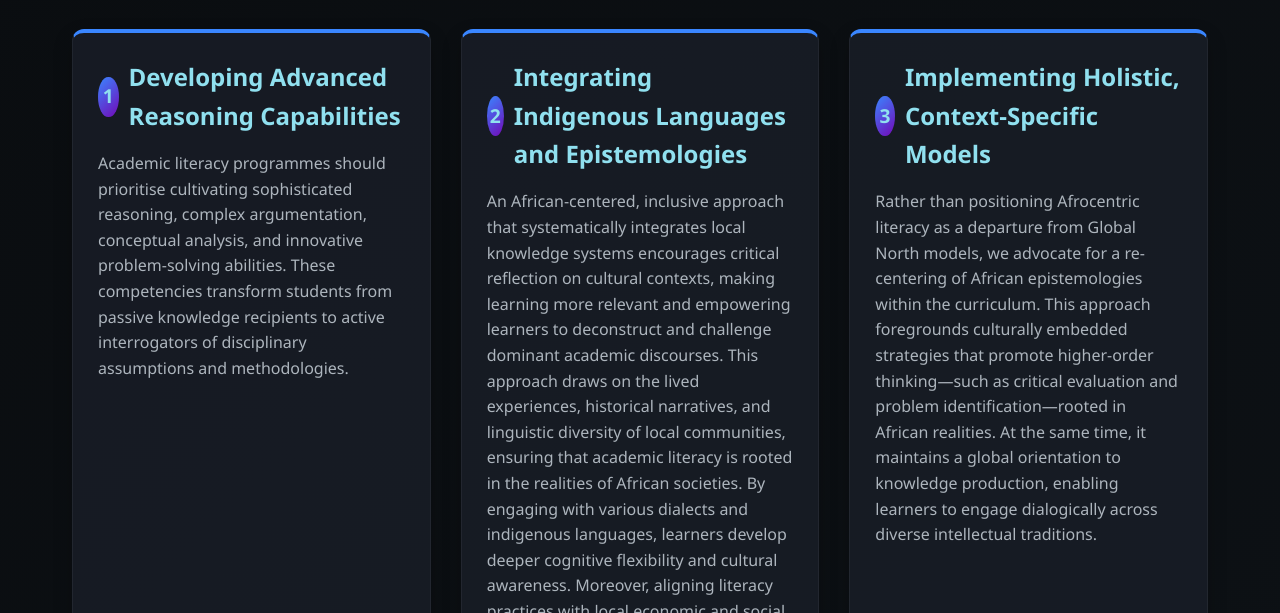
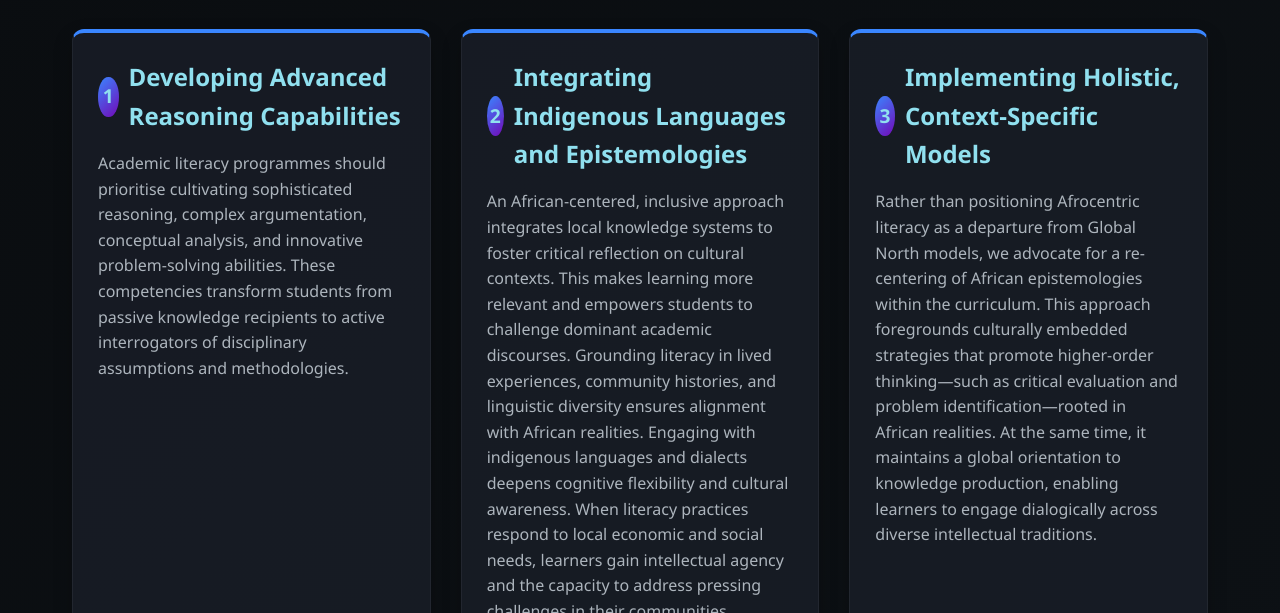
Before and after one commit to oeybers-cpu/AL_critical-thinking, a plain HTML site: page index.html in a window 1280 px wide. Shown: the part 187-800 px from the top of the page. Drawn offline with Linux system fonts and the light colour scheme.

Commit message:
Update index.html

```diff
--- a/index.html
+++ b/index.html
@@ -361,7 +361,7 @@
                 </div>
                 <div class="card">
                     <h3><span class="card-icon">2</span>Integrating Indigenous Languages and Epistemologies</h3>
-                    <p>An African-centered, inclusive approach that systematically integrates local knowledge systems encourages critical reflection on cultural contexts, making learning more relevant and empowering learners to deconstruct and challenge dominant academic discourses. This approach draws on the lived experiences, historical narratives, and linguistic diversity of local communities, ensuring that academic literacy is rooted in the realities of African societies. By engaging with various dialects and indigenous languages, learners develop deeper cognitive flexibility and cultural awareness. Moreover, aligning literacy practices with local economic and social needs fosters intellectual agency and equips students to address pressing challenges within their communities.</p>
+                    <p>An African-centered, inclusive approach integrates local knowledge systems to foster critical reflection on cultural contexts. This makes learning more relevant and empowers students to challenge dominant academic discourses. Grounding literacy in lived experiences, community histories, and linguistic diversity ensures alignment with African realities. Engaging with indigenous languages and dialects deepens cognitive flexibility and cultural awareness. When literacy practices respond to local economic and social needs, learners gain intellectual agency and the capacity to address pressing challenges in their communities..</p>
                     <img src="https://raw.githubusercontent.com/oeybers-cpu/AL_critical-thinking/main/online%20meeting.png" alt="Online collaborative learning" class="card-image">
                 </div>
                 <div class="card">
```
